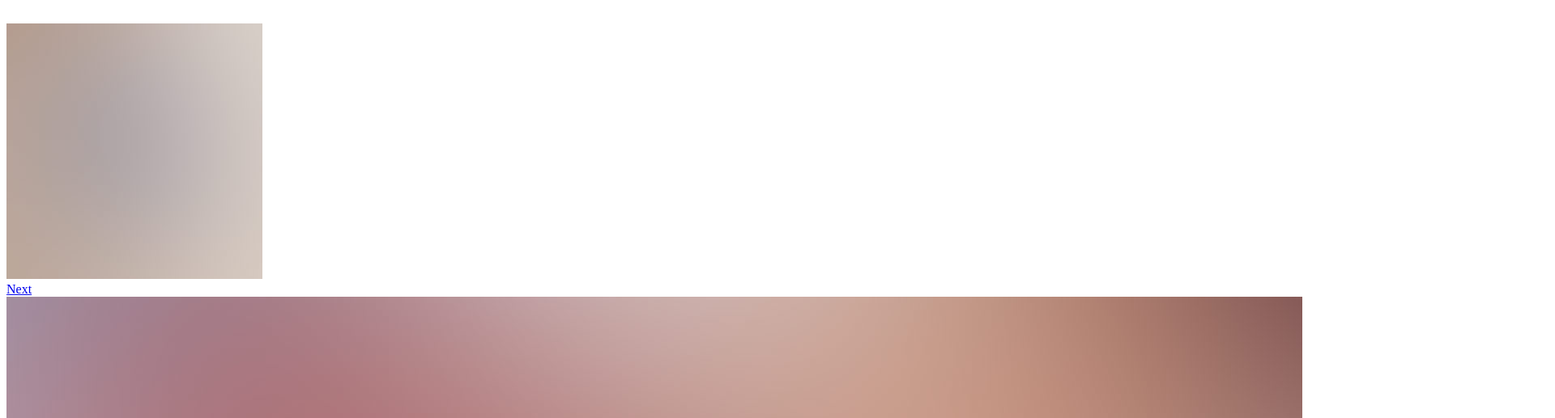
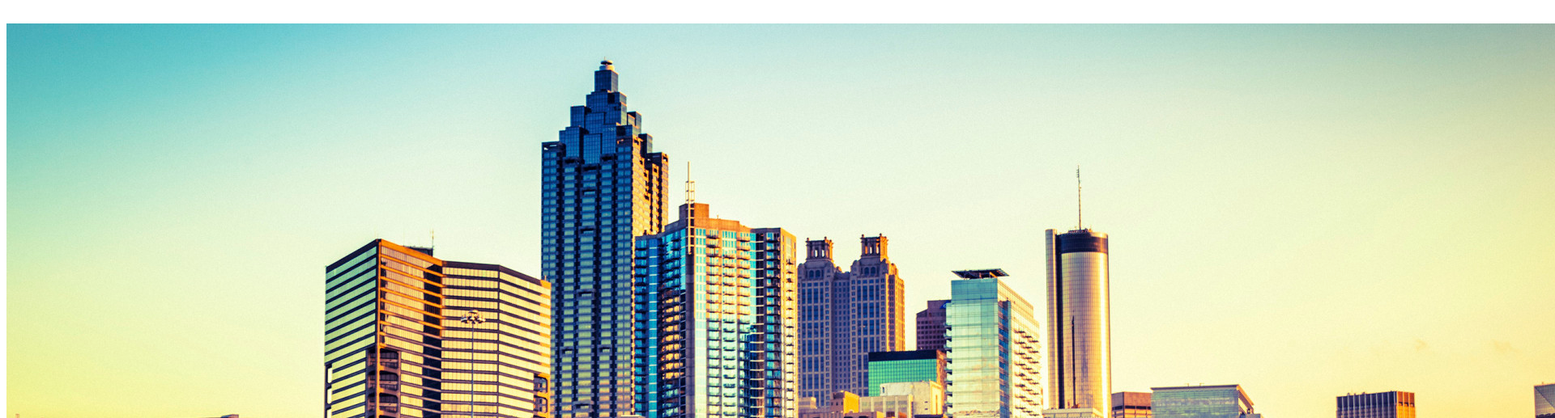
Before and after one commit to aytsou147/ECAASU2016, a plain HTML site: page index.html in a window 1280 px wide. Shown: the part 459-976 px from the top of the page at 81% size, 1920 px wide, since content can reach past the window. Drawn offline with Linux system fonts and the light colour scheme; a script that the page names is missing.

Commit message:
Tried adding one pic as test

```diff
--- a/index.html
+++ b/index.html
@@ -50,7 +50,7 @@
 						<h3 style="font-size:200%"><strong>Together We Rise</strong></h3>
 						<h3 style="font-size:200%">Atlanta, GA</h3>
 					</header>
-					<span class="image"><img src="images/pic01.jpg" alt="" /></span>
+					<span class="image"><img src="images/Atlanta_traffic.jpg" alt="" /></span>
 				</div>
 				<a href="#one" class="goto-next scrolly">Next</a>
 			</section>
```
Also changed, not shown: 1 other file.
